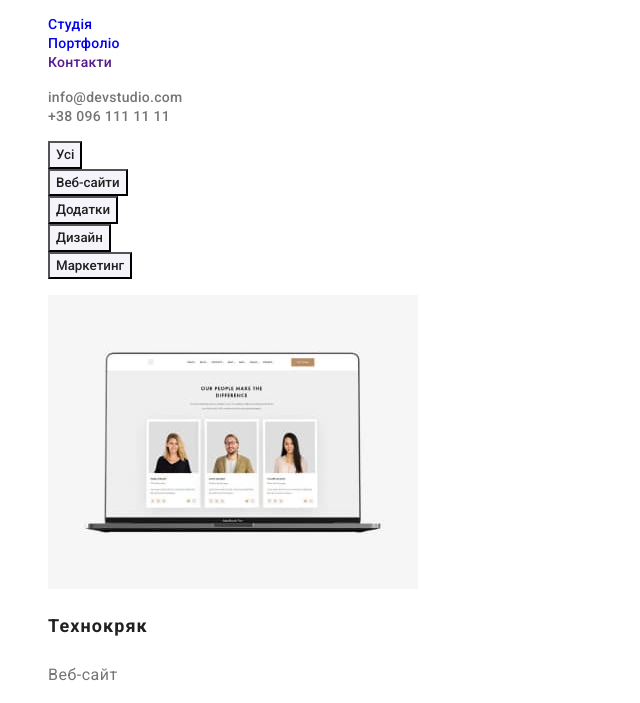
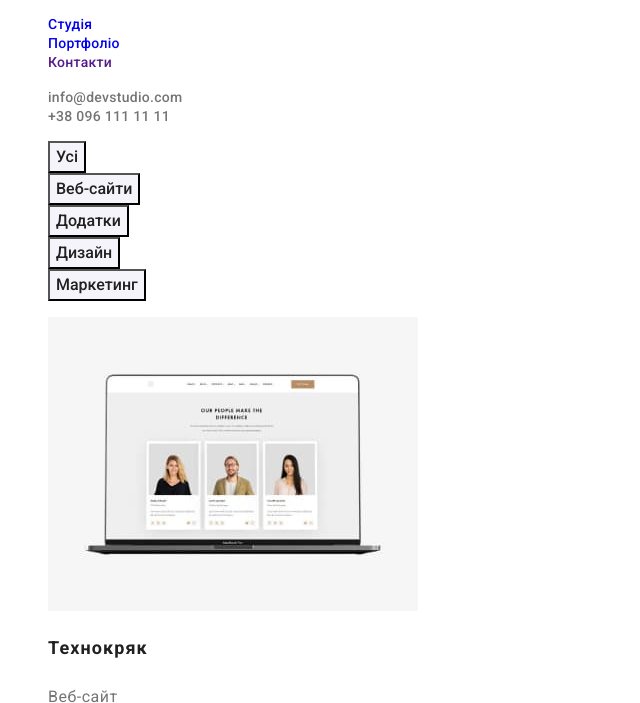
Before and after one commit to Tonya-Pronina-Vaissberg/goit-markup-hw-02, a plain HTML site: page portfolio.html in a window 1280 px wide. Shown: the part 41-744 px from the top of the page, without its empty margins (0-640 px from the left). Drawn offline with Linux system fonts and the light colour scheme.

Commit message:
HW2 comp-d

```diff
--- a/css/styles.css
+++ b/css/styles.css
@@ -24,7 +24,7 @@ body {
     color: var(--header-text-color);
     font-size: 16px;
     letter-spacing:0.03em;
-    color: var(--primary-text-color) "
+    color: var(--primary-text-color);
 }
 
 /* HEADER */
@@ -105,6 +105,7 @@ background-color: var(--accent-color);
 font-family: 'Roboto';
 font-style: normal;
 font-weight: 700;
+font-size: 16px;
 line-height: 1.875;
 display: flex;
 align-items: center;
@@ -242,6 +243,7 @@ background-color: rgb(245, 244, 250);
 font-family: 'Roboto';
 font-style: normal;
 font-weight: 500;
+font-size: 16px;
 line-height: 1.62;
 text-align: center;
 cursor: pointer;
--- a/portfolio.html
+++ b/portfolio.html
@@ -25,8 +25,8 @@
       </ul>
       </header>
     <main>
-        <h1 hidden>Категорії</h1>
         <section class="main-section">
+            <h1 hidden>Категорії</h1>
             <ul class="categories-list">
                 <li class="categories-item"> <button class="categories-btn" type="button">Усі</button></li>
                 <li class="categories-item"> <button class="categories-btn" type="button">Веб-сайти</button></li>
```
